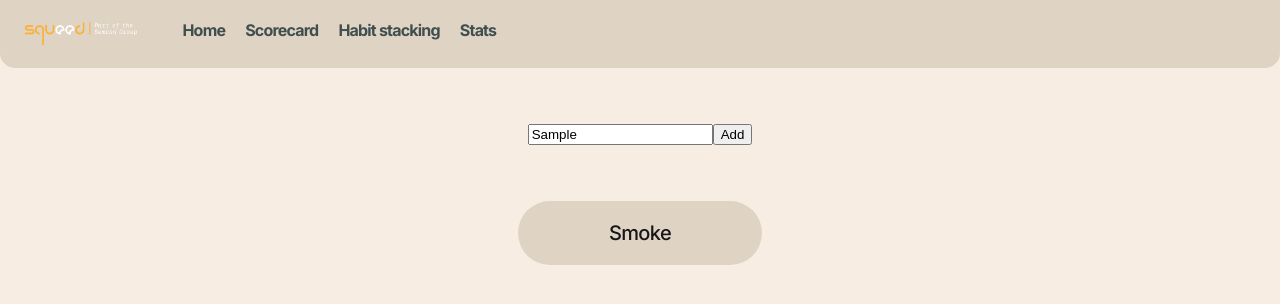
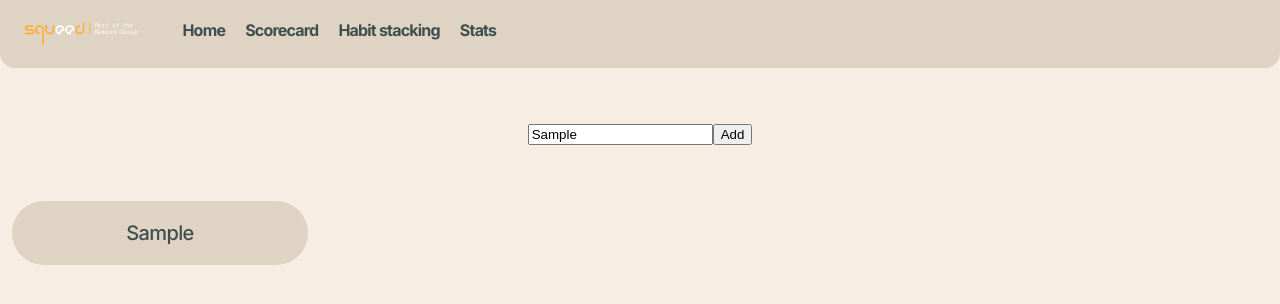
Before and after one commit to ChristopherHearne/React-Project, a React (Create React App) app: page / in a window 1280 px wide. Both pictures are taken after typing "Sample" into the empty fields and a click on the button "Add". Shown: the top 304 px of the page. Built offline with nearby package versions, Linux system fonts and the light colour scheme.

Commit message:
habit-div is now added to the habit--container element when button is clicked

```diff
--- a/src/App.css
+++ b/src/App.css
@@ -1,16 +1,25 @@
 body{
   margin: 0;
   box-sizing: border-box;
+  height: 100vh;
+  background-color: #F8EDE3;
+}
+
+#root{
+  margin: 0;
+  box-sizing: border-box;
+  height: 100vh;
+  background-color: #F8EDE3
 }
 
 /* App */
 .App{
-  background-color: #F8EDE3;
   justify-content: center;
   align-items: center;
   font-family: 'Inter', sans-serif;
   height: 100vh;
   width: auto;
+  background-color: #F8EDE3
 }
 
 /* Info-section */
@@ -199,9 +208,11 @@ body{
 }
 
 .habits--container{
-  display: flex;
-  justify-content: center;
-  align-items: center;
+  display: grid;
+  justify-items: center;
+  grid-template-columns: repeat(4, 0.5fr);
+  grid-template-rows: repeat(auto-fill);
+  row-gap: 10px;
   width: 100%;
   height: auto;
   margin: 0 auto;
@@ -211,10 +222,16 @@ body{
 }
 
 .habit--item{
+  overflow: hidden;
+  word-wrap: break-word;
+  display: flex;
+  justify-content: center;
+  align-items: center;
+  color: #3F4E4F;
   font-size: 20px;
   background-color: #DFD3C3;
   padding: 20px;
-  width: 16%;
+  width: 80%;
   height: auto;
   text-align: center;
   border-radius: 40px;
--- a/src/components/AddHabit.jsx
+++ b/src/components/AddHabit.jsx
@@ -3,8 +3,12 @@ import {useState, useEffect} from 'react'
 
 export default function AddHabit(){
     const [habit, setHabit] = useState('')
+    const [habitList, setHabitList] = useState([])
     function addHabit(){
-
+        const habitElement = <div className="habit--item" key={habitList.length}>
+                                <span className="habit--title">{habit}</span>
+                            </div>
+        setHabitList(habitList.concat(habitElement))
     }
 
     const handleChange = event => {
@@ -23,9 +27,7 @@ export default function AddHabit(){
                 <button className="add--btn" onClick={addHabit}>Add</button>
             </div>
             <div className="habits--container">
-                <div className="habit--item">
-                    <span className="habit--title">Smoke</span>
-                </div>
+                {habitList}
             </div>
         </div>
     )
```
